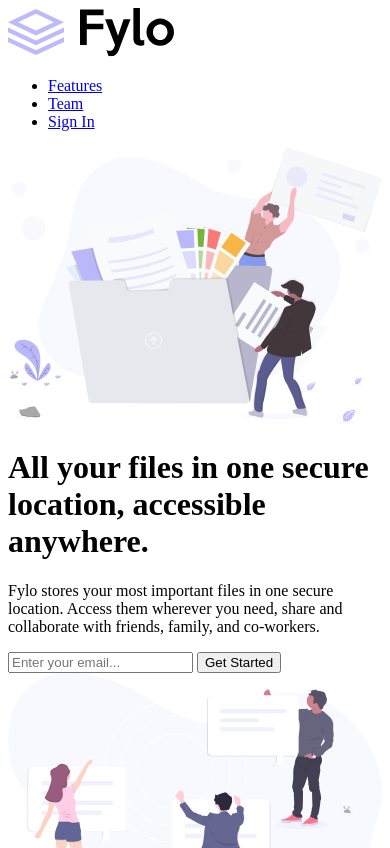
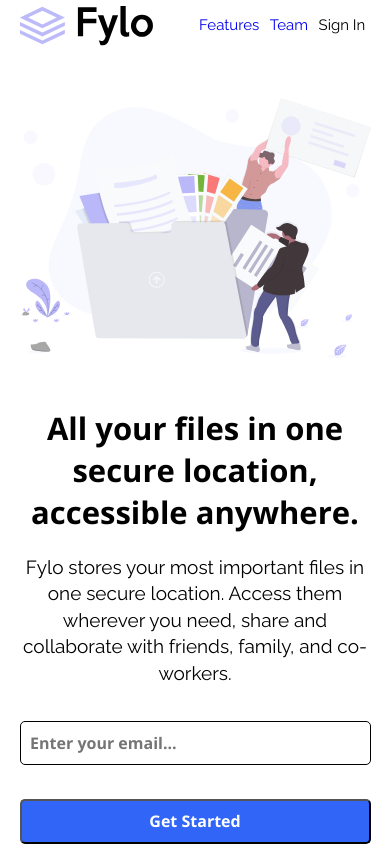
Before and after one commit to mahin-abdullah/Fylo-Landing-Page, a plain HTML site: page index.html in a window 390 px wide. Shown: the top 848 px of the page. Drawn offline with nearby package versions, Linux system fonts and the light colour scheme.

Commit message:
Added several scss files and finished with the mobile version of header and hero section.

```diff
--- a/index.html
+++ b/index.html
@@ -9,7 +9,7 @@
   <body>
     <!-- Header -->
     <header>
-      <div class="container">
+      <div class="container row">
         <a class="logo" href="#">
           <img src="dist/images/logo.svg" alt="Logo of Fylo" />
         </a>
@@ -19,7 +19,9 @@
               <a class="nav__link" href="#">Features</a>
             </li>
             <li class="nav__item"><a class="nav__link" href="#">Team</a></li>
-            <li class="nav__item"><a class="nav__link" href="#">Sign In</a></li>
+            <li class="nav__item">
+              <a class="nav__link" hre f="#">Sign In</a>
+            </li>
           </ul>
         </nav>
       </div>
@@ -40,12 +42,15 @@
             them wherever you need, share and collaborate with friends, family,
             and co-workers.
           </p>
+          <div class="cta">
             <input
               class="cta--email"
               type="email"
               placeholder="Enter your email..."
-              />
+            /><br />
             <input class="cta--btn" type="button" value="Get Started" />
+          </div>
+        </div>
       </div>
     </div>
 
@@ -70,7 +75,8 @@
           </p>
 
           <a class="main--cta" href="#"
-            >See how Fylo works <i class="fas fa-arrow-right"></i
+            >See how Fylo works
+            <i class="fas fa-arrow-right"><a href="#"></a></i
           ></a>
 
           <div class="secondary__content">
@@ -108,14 +114,18 @@
           <h6>Get early access today</h6>
           <p>
             It only takes a minute to sign up and our free starter tier is
-            extremely generous. If you have any questions, our support team would
-            be happy to help you.
+            extremely generous. If you have any questions, our support team
+            would be happy to help you.
           </p>
         </div>
 
         <div class="cta--form col">
-            <input class="form--email" type="email" placeholder="email@example.com">
-            <input class="form--btn"type="button" value="Get Started For Free">
+          <input
+            class="form--email"
+            type="email"
+            placeholder="email@example.com"
+          />
+          <input class="form--btn" type="button" value="Get Started For Free" />
         </div>
       </div>
     </div>
@@ -124,30 +134,52 @@
     <footer>
       <div class="container">
         <div class="footer__contact col">
-            <a class="footer__logo"href="#">
-              <img src="dist/images/logo.svg" alt="Logo of Fylo">
+          <a class="footer__logo" href="#">
+            <img src="dist/images/logo.svg" alt="Logo of Fylo" />
           </a>
-            <p><img src="dist/images/icon-phone.svg" alt="phone icon">Phone: +1-543-123-4567</p>
-            <p><img src="dist/images/icon-email.svg" alt="email icon">example@fylo.com</p>
+          <p>
+            <img src="dist/images/icon-phone.svg" alt="phone icon" />Phone:
+            +1-543-123-4567
+          </p>
+          <p>
+            <img
+              src="dist/images/icon-email.svg"
+              alt="email icon"
+            />example@fylo.com
+          </p>
         </div>
 
         <div class="footer__links col">
-            <li class="footer__item"><a class="footer__link" href="#">About Us</a></li>
-            <li class="footer__item"><a class="footer__link" href="#">Jobs</a></li>
-            <li class="footer__item"><a class="footer__link" href="#">Press</a></li>
-            <li class="footer__item"><a class="footer__link" href="#">Blog</a></li>
+          <li class="footer__item">
+            <a class="footer__link" href="#">About Us</a>
+          </li>
+          <li class="footer__item">
+            <a class="footer__link" href="#">Jobs</a>
+          </li>
+          <li class="footer__item">
+            <a class="footer__link" href="#">Press</a>
+          </li>
+          <li class="footer__item">
+            <a class="footer__link" href="#">Blog</a>
+          </li>
         </div>
 
         <div class="footer__links col">
-            <li class="footer__item"><a class="footer__link" href="#">Contact Us</a></li>
-            <li class="footer__item"><a class="footer__link" href="#">Terms</a></li>
-            <li class="footer__item"><a class="footer__link" href="#">Privacy</a></li>
+          <li class="footer__item">
+            <a class="footer__link" href="#">Contact Us</a>
+          </li>
+          <li class="footer__item">
+            <a class="footer__link" href="#">Terms</a>
+          </li>
+          <li class="footer__item">
+            <a class="footer__link" href="#">Privacy</a>
+          </li>
         </div>
 
         <div class="social__icons col">
-            <i class="fab fa-facebook-f"></i>
-            <i class="fab fa-twitter"></i>
-            <i class="fab fa-instagram"></i>
+          <i class="fab fa-facebook-f"><a href="#"></a></i>
+          <i class="fab fa-twitter"><a href="#"></a></i>
+          <i class="fab fa-instagram"><a href="#"></a></i>
         </div>
       </div>
     </footer>
--- /dev/null
+++ b/scss/_header.scss
@@ -0,0 +1,27 @@
+.logo {
+  width: 40%;
+}
+
+.logo img {
+  padding: 0.4em 0 0 0;
+}
+
+.nav {
+  width: 65%;
+}
+
+.nav__list {
+  display: flex;
+  justify-content: flex-end;
+}
+
+.nav__item {
+  list-style: none;
+  padding: 0 0.35em;
+  font-size: 15px;
+}
+
+.nav__link {
+  text-decoration: none;
+  font-family: $primary-font;
+}
--- /dev/null
+++ b/scss/_hero.scss
@@ -0,0 +1,46 @@
+.hero {
+  padding-bottom: 4em;
+
+  .hero__img.col {
+    padding: 3em 0 1.5em 0;
+  }
+
+  .hero__title {
+    text-align: center;
+  }
+
+  .hero__content {
+    text-align: center;
+    line-height: 1.4;
+    font-size: 19px;
+  }
+
+  .cta {
+    display: flex;
+    flex-direction: column;
+
+    .cta--email,
+    .cta--btn {
+      border-radius: 5px;
+      font-size: 16px;
+      padding: 0.6em;
+      font-family: $secondary-font;
+    }
+    .cta--email {
+      margin: 1em 0;
+      border: 1px solid black;
+    }
+
+    .cta--btn {
+      color: #fff;
+      background: $accent-clr;
+      transition: all 250ms ease-out;
+    }
+
+    .cta--btn:focus,
+    .cta--btn:hover {
+      transform: scale(1.03);
+      letter-spacing: 0.5px;
+    }
+  }
+}
--- /dev/null
+++ b/scss/_presets.scss
@@ -0,0 +1,32 @@
+*,
+*::before,
+*::after {
+  box-sizing: border-box;
+}
+
+body {
+  padding: 0;
+  margin: 0;
+}
+
+img {
+  max-width: 100%;
+}
+
+.container {
+  max-width: 1100px;
+  width: 90%;
+  margin: 0 auto;
+
+  /* added for nav-toggle positioning */
+  position: relative;
+}
+
+.row {
+  display: flex;
+  justify-content: space-between;
+}
+
+.nav__list {
+  padding: 0;
+}
--- /dev/null
+++ b/scss/_typography.scss
@@ -0,0 +1,28 @@
+// Imported Fonts //
+
+@import url("https://fonts.googleapis.com/css?family=Open+Sans:700|Raleway&display=swap");
+
+// Fonts //
+
+$primary-font: "Raleway", sans-serif;
+$secondary-font: "Open Sans", sans-serif;
+
+// Font Sizes //
+
+h1,
+h2,
+h3,
+h4,
+h5,
+h6 {
+  font-family: $secondary-font;
+  font-weight: 700;
+}
+
+h1 {
+  font-size: 31px;
+}
+
+p {
+  font-family: $primary-font;
+}
--- /dev/null
+++ b/scss/_variables.scss
@@ -0,0 +1,8 @@
+// Colors //
+
+$primary-clr: hsl(243, 87%, 12%);
+$secondary-clr: hsl(238, 22%, 44%);
+$accent-clr: hsl(224, 93%, 58%);
+$mod-clr: hsl(170, 45%, 43%);
+$neutral-clr: hsl(240, 75%, 98%);
+$lgt-clr: hsl(0, 0%, 75%);
--- a/scss/main.scss
+++ b/scss/main.scss
@@ -1,3 +1,8 @@
-img {
-  max-width: 100%;
-}
+@import "presets";
+@import "variables";
+@import "typography";
+@import "header";
+@import "hero";
+@import "main-section";
+@import "form";
+@import "footer";
```
Also changed, not shown: dist/css/main.min.css, scss/_footer.scss (added), scss/_form.scss (added), scss/_main-section.scss (added), 1 other file. Lines whose indentation alone changed are shown as unchanged.
